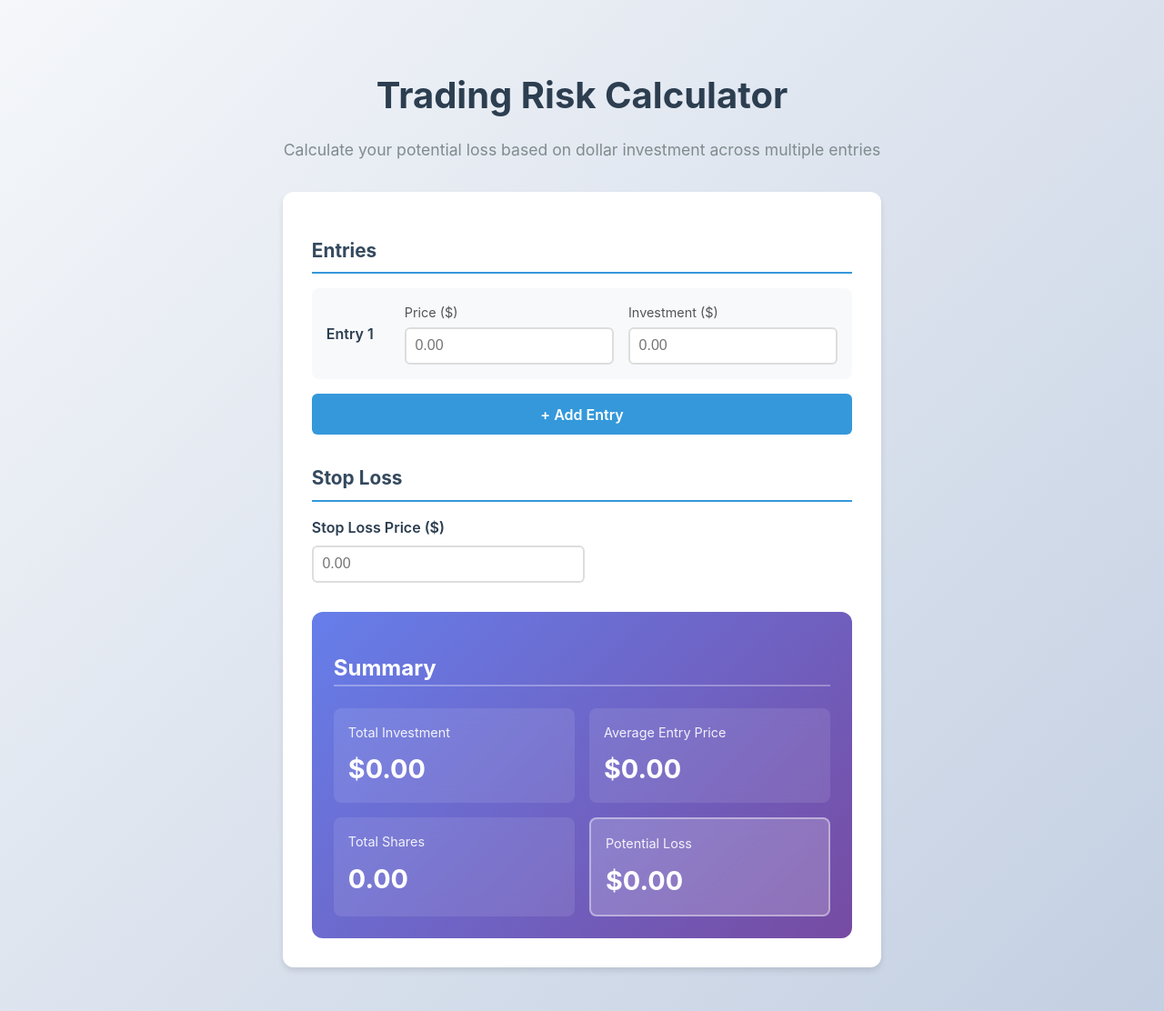
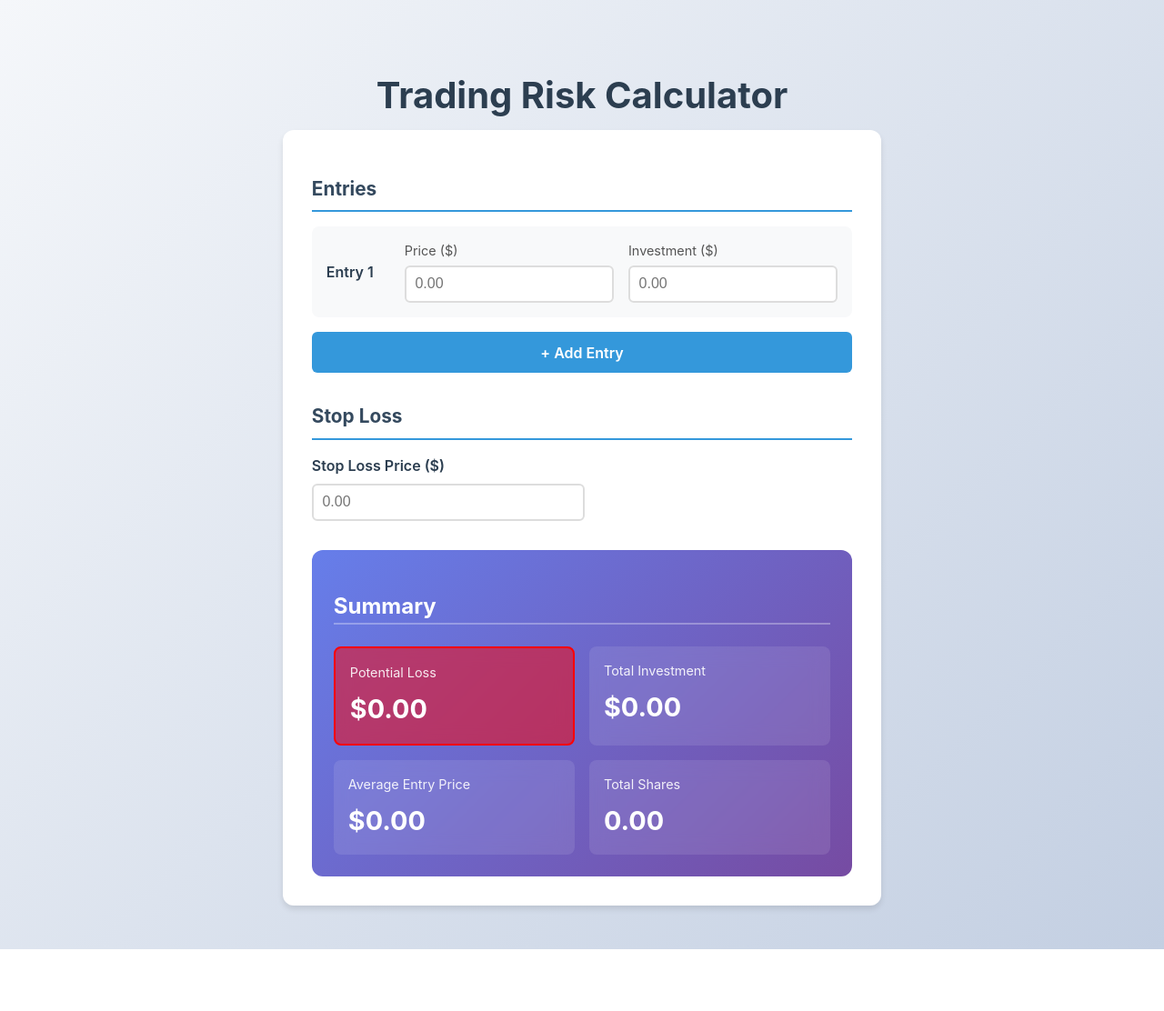
Before and after one commit to aviaryan/trading-risk-calculator, a React (Vite) app: page / in a window 1280 px wide. Shown: the whole page at 91% size. After the commit the page ends 1044 px from the top, so only its background shows below. Built offline with nearby package versions, Linux system fonts and the light colour scheme.

Commit message:
minor updates

```diff
--- a/src/App.css
+++ b/src/App.css
@@ -9,13 +9,6 @@ h1 {
   margin-bottom: 0.5rem;
   font-size: 2.5rem;
   text-align: center;
-}
-
-.subtitle {
-  text-align: center;
-  color: #7f8c8d;
-  margin-bottom: 2rem;
-  font-size: 1.1rem;
 }
 
 .calculator-card {
@@ -158,9 +151,9 @@ input[type="number"]:focus {
   backdrop-filter: blur(10px);
 }
 
-.result-item.highlight {
-  background: rgba(255, 255, 255, 0.2);
-  border: 2px solid rgba(255, 255, 255, 0.4);
+.result-item.result-loss {
+  background: rgba(255, 0, 0, 0.5);
+  border: 2px solid rgba(255, 0, 0, 1);
 }
 
 .result-label {
--- a/src/App.tsx
+++ b/src/App.tsx
@@ -69,7 +69,6 @@ function App() {
   return (
     <div className="container">
       <h1>Trading Risk Calculator</h1>
-      <p className="subtitle">Calculate your potential loss based on dollar investment across multiple entries</p>
 
       <div className="calculator-card">
         <div className="section">
@@ -135,6 +134,12 @@ function App() {
         <div className="results">
           <h2>Summary</h2>
           <div className="results-grid">
+            <div className="result-item result-loss">
+              <span className="result-label">Potential Loss</span>
+              <span className="result-value loss">
+                {totalLoss > 0 ? '-' : ''} ${totalLoss.toFixed(2)}
+              </span>
+            </div>
             <div className="result-item">
               <span className="result-label">Total Investment</span>
               <span className="result-value">${totalInvestment.toLocaleString(undefined, { minimumFractionDigits: 2, maximumFractionDigits: 2 })}</span>
@@ -147,12 +152,6 @@ function App() {
               <span className="result-label">Total Shares</span>
               <span className="result-value">{totalShares.toLocaleString(undefined, { minimumFractionDigits: 2, maximumFractionDigits: 2 })}</span>
             </div>
-            <div className="result-item highlight">
-              <span className="result-label">Potential Loss</span>
-              <span className="result-value loss">
-                ${totalLoss.toFixed(2)}
-              </span>
-            </div>
           </div>
         </div>
       </div>
```
